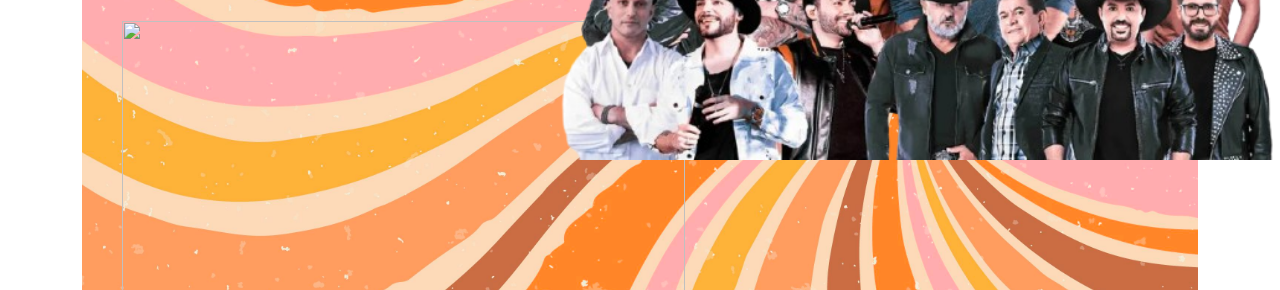
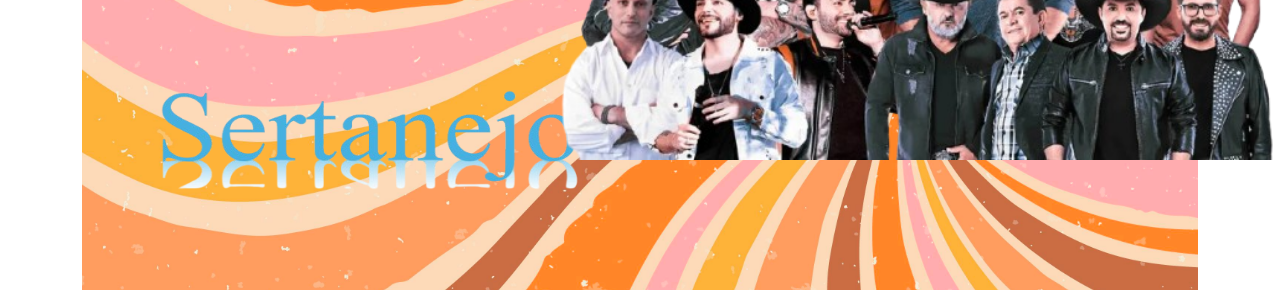
Before and after one commit to Dan0952/web-acess-vel, a plain HTML site: page site-acessivel/index.html in a window 1280 px wide. Shown: the part 662-952 px from the top of the page. Drawn offline with nearby package versions, Linux system fonts and the light colour scheme; files whose address does not match are found by name.

Commit message:
Add files via upload

```diff
--- a/site-acessivel/index.html
+++ b/site-acessivel/index.html
@@ -40,7 +40,7 @@
             <div class="inicio-fundo d-flex justify-content-between align-items-center">
                 <div class="esquerda-conteudo">
                     <h1 class="display-4 text-white fst-italic fw-bold">Boas-vindas ao</h1>
-                    <img src="img/image-removebg-preview.png" class="mb-3" width="563"
+                    <img src="img/Captura_de_tela_2025-09-13_155542-removebg-preview.png" class="mb-3" width="563"
                         height="278" loading="lazy">
                     <a href="#Sertanejo"
                         class="btn btn-primary btn-lg botao-inicio fw-semibold">Quero
```
Also changed, not shown: site-acessivel/img/Captura_de_tela_2025-09-13_155542-removebg-preview.png (added), site-acessivel/img/lossy-page1-640px-Caetano_Veloso_no_III_Festival_da_Música_Popular.tif.jpg (added).
